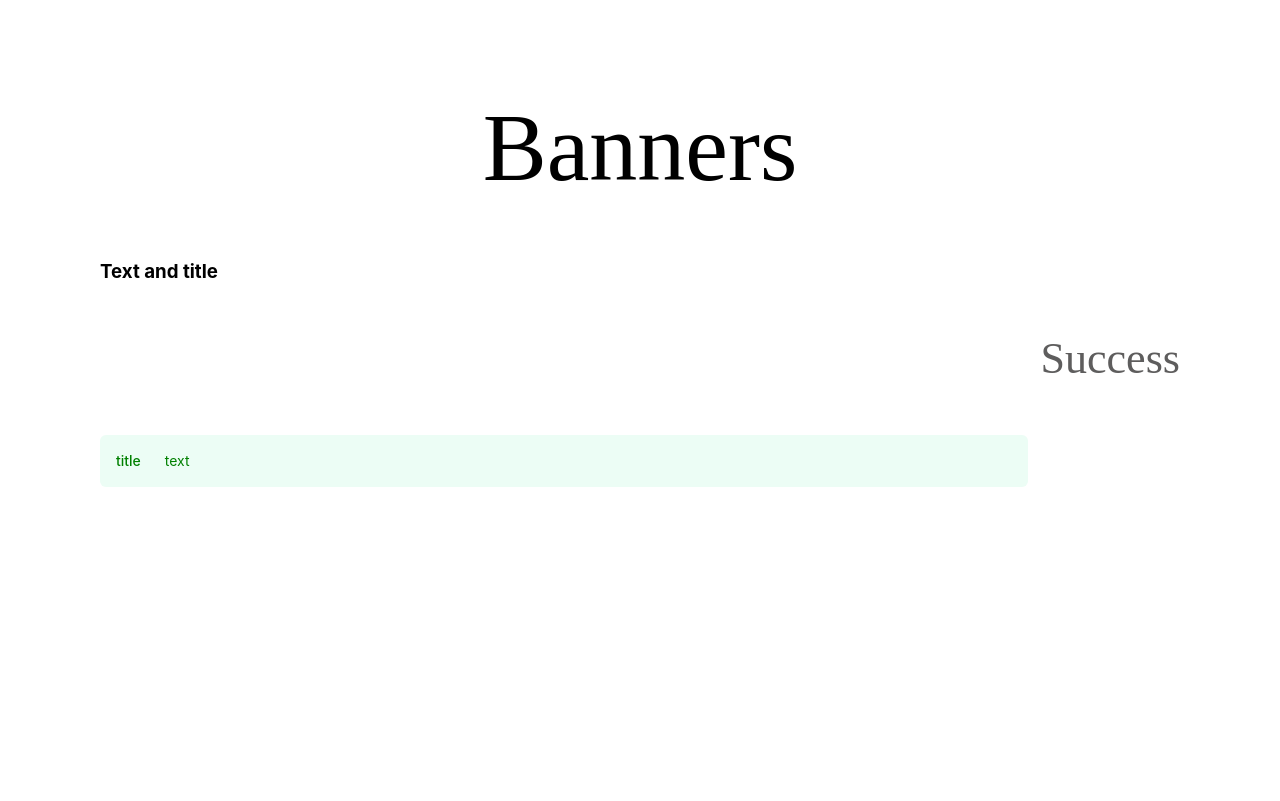
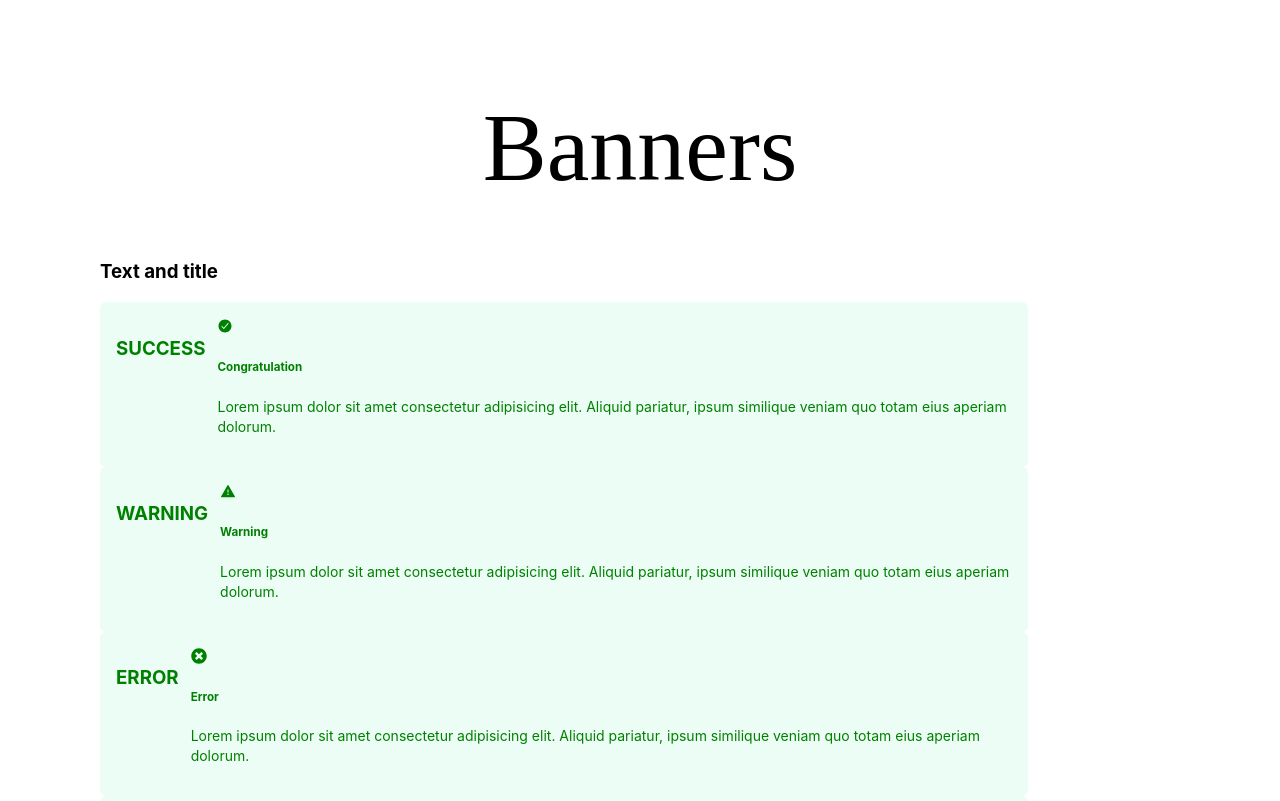
Before and after one commit to jrii1512/Scrimba-componentlibs, a React (Create React App) app: page / in a window 1280 px wide. Shown: the top 801 px of the page. Built offline with nearby package versions, Linux system fonts and the light colour scheme.

Commit message:
banner fixes

```diff
--- a/package.json
+++ b/package.json
@@ -9,6 +9,7 @@
     "classnames": "^2.3.2",
     "react": "^18.2.0",
     "react-dom": "^18.2.0",
+    "react-icons": "^4.11.0",
     "react-scripts": "5.0.1",
     "web-vitals": "^2.1.4"
   },
--- a/src/components/Banners/banner.jsx
+++ b/src/components/Banners/banner.jsx
@@ -1,20 +1,35 @@
 import React from "react";
 import classNames from "classnames";
+import { IoCheckmarkCircle } from "react-icons/io5";
+import { AiFillWarning } from "react-icons/ai";
+import { FaTimesCircle } from "react-icons/fa";
+import { HiInformationCircle } from "react-icons/hi";
 
-export default function Banner({
-  children,
-  variant,
-  color,
-  title,
-  text,
-  className,
-  ...rest
-}) {
-  const classes = classNames(className, variant, color, title, text);
+export default function Banner({ children, type, className, ...rest }) {
+  const classes = classNames(className, type);
+
+  let icon;
+
+  if (type === "success") {
+    icon = <IoCheckmarkCircle />;
+  }
+
+  if (type === "warning") {
+    icon = <AiFillWarning />;
+  }
+
+  if (type === "error") {
+    icon = <FaTimesCircle />;
+  }
+
+  if (type === "neutral") {
+    icon = <HiInformationCircle />;
+  }
 
   return (
-    <span className={`${classes}`} {...rest}>
-      {children}
+    <span className={`banner ${classes}`} {...rest}>
+      { icon }
+      { children }
     </span>
   );
 }
--- a/src/components/Banners/banners.jsx
+++ b/src/components/Banners/banners.jsx
@@ -2,19 +2,37 @@ import React from "react";
 import Banner from "./banner";
 
 export default function Banners() {
+  const types = ["success", "warning", "error", "neutral"];
+
   return (
-    <div>
+    <div className="banners">
       <h1 className="banner-title">Banners</h1>
       <h3 className="banner-multiline">Text and title</h3>
 
-      <div>
-        <h3 className="banner-success-title">Success</h3>
-
-        <div className="banner-container">
-          <div className="banner-container-title">title</div>
-          <br/>
-          <div className="banner-container-text">text</div>
-        </div>
+      <div className="multiline-banners">
+        {types.map((type) => (
+          <div className="banner-container">
+            <h3 classnName="title banner-containter-title">
+              {type.toUpperCase()}
+            </h3>
+            <Banner className="mult" type={type}>
+              <div className="banner-container-text">
+                <h5>
+                  {type === "success"
+                    ? "Congratulation"
+                    : type === "warning"
+                    ? "Warning"
+                    : type === "error"
+                    ? "Error"
+                    : type === "neutral"
+                    ? "It is ok ... really is"
+                    : ""}
+                </h5>
+                <p>Lorem ipsum dolor sit amet consectetur adipisicing elit. Aliquid pariatur, ipsum similique veniam quo totam eius aperiam dolorum.</p>
+              </div>
+            </Banner>
+          </div>
+        ))}
       </div>
     </div>
   );
```
Also changed, not shown: 1 other file (tests, documents, lock files or other folders).
